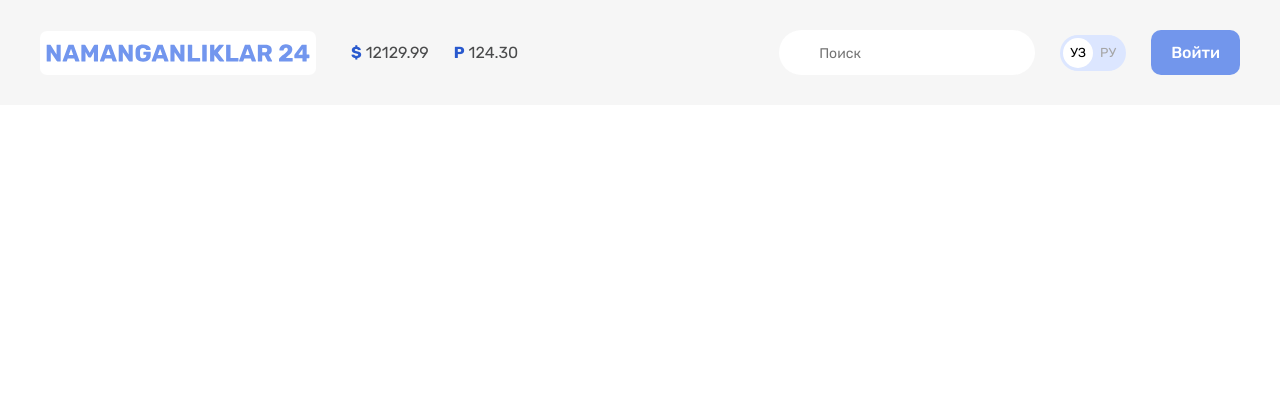
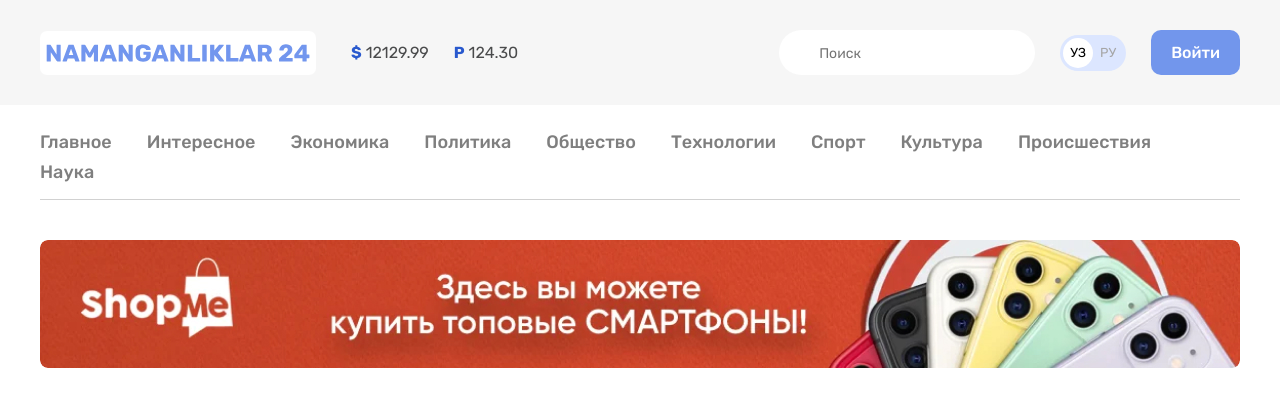
Before and after one commit to makhsudoff/N24, a plain HTML site: page index.html in a window 1280 px wide. Drawn offline with Linux system fonts and the light colour scheme.

Commit message:
Add sitenav and site header banner

```diff
--- a/css/styles.css
+++ b/css/styles.css
@@ -1,23 +1,20 @@
 /* GLOBAL */
-*
-{
+* {
   box-sizing: border-box;
 }
 
-html
-{
+html {
   height: 100%;
   scroll-behavior: smooth;
 }
 
-body
-{
+body {
   display: flex;
   flex-direction: column;
   height: 100%;
   margin: 0;
   padding: 0;
-  font-family: "Rubik" , "Arial" , sans-serif;
+  font-family: "Rubik", "Arial", sans-serif;
   font-size: 16px;
   line-height: 22px;
   background-color: #fff;
@@ -61,8 +58,7 @@
 
 /* CONTAINER */
 
-.container
-{
+.container {
   width: 100%;
   max-width: 1240px;
   padding-left: 20px;
@@ -73,18 +69,14 @@
 
 /* SITE-HEADER */
 
-
-/* .site-header {
-
-} */
-
 /* SITE-HEADER-TOP */
 
 
 .site-header-top {
   padding-top: 30px;
   padding-bottom: 30px;
-  background-color:#f6f6f6;
+  margin-bottom: 10px;
+  background-color: #f6f6f6;
 }
 
 
@@ -99,7 +91,7 @@
   padding: 8px 6px;
   margin-right: 35px;
   border-radius: 7px;
-  background-color:#fff;
+  background-color: #fff;
 }
 
 .site-header-logo:hover {
@@ -122,9 +114,6 @@
   list-style: none;
 }
 
-
-.currency-rates-item {
-}
 
 .currency-rates-item:not(:last-child) {
   margin-right: 25px;
@@ -190,11 +179,58 @@
   color: black;
 }
 
-.button {
+/* SITENAV */
+
+.sitenav {
+  padding-top: 12px;
+  padding-bottom: 12px;
+  margin-bottom: 40px;
+  border-bottom: 1px solid #d1d1d1;
+}
+
+.sitenav-list {
+  display: flex;
+  flex-wrap: wrap;
+  align-items: center;
+  margin: 0;
+  padding: 0;
+  list-style: none;
+}
+
+.sitenav-item {
+  margin-top: 4px;
+  margin-bottom: 4px;
 
 }
 
 
-.button-primary {
+.sitenav-item:not(:last-child) {
+  margin-right: 35px;
+}
 
+
+.sitenav-link {
+  display: block;
+  text-decoration: none;
+  color: #7F7F7F;
+  text-align: center;
+  font-size: 18px;
+  font-weight: 500;
+  line-height: normal;
+  font-family: "Rubik", "Arial", sans-serif;
 }
+
+.sitenav-link:hover {
+  color: #7296EC;
+}
+
+.sitenav-link:active {
+  opacity: 0.6;
+}
+
+/* SITE-HEADER-BANNER */
+
+.site-header-banner-img {
+  display: flex;
+  border-radius: 8px;
+}
--- a/index.html
+++ b/index.html
@@ -63,6 +63,57 @@
 
       </div>
     </div>
+
+    <div class="container">
+
+      <!-- SITENAV -->
+
+      <nav class="sitenav">
+        <ul class="sitenav-list">
+          <li class="sitenav-item">
+            <a href="#" class="sitenav-link">Главное</a>
+          </li>
+          <li class="sitenav-item">
+            <a href="#" class="sitenav-link">Интересное</a>
+          </li>
+          <li class="sitenav-item">
+            <a href="#" class="sitenav-link">Экономика</a>
+          </li>
+          <li class="sitenav-item">
+            <a href="#" class="sitenav-link">Политика</a>
+          </li>
+          <li class="sitenav-item">
+            <a href="#" class="sitenav-link">Общество</a>
+          </li>
+          <li class="sitenav-item">
+            <a href="#" class="sitenav-link">Технологии</a>
+          </li>
+          <li class="sitenav-item">
+            <a href="#" class="sitenav-link">Спорт</a>
+          </li>
+          <li class="sitenav-item">
+            <a href="#" class="sitenav-link">Культура</a>
+          </li>
+          <li class="sitenav-item">
+            <a href="#" class="sitenav-link">Происшествия</a>
+          </li>
+          <li class="sitenav-item">
+            <a href="#" class="sitenav-link">Наука</a>
+          </li>
+        </ul>
+      </nav>
+
+      <!-- SITE-HEADER-BANNER -->
+
+      <aside class="site-header-banner">
+        <a class="site-header-banner-link" target="_blank" href="https://uzum.uz">
+          <img class="site-header-banner-img" src="img/optimize 1.jpg" alt="#ad" width="1200px" height="128px">
+        </a>
+      </aside>
+
+
+    </div>
+
   </header>
 
 </body>
```
Also changed, not shown: img/optimize 1.jpg (added).
